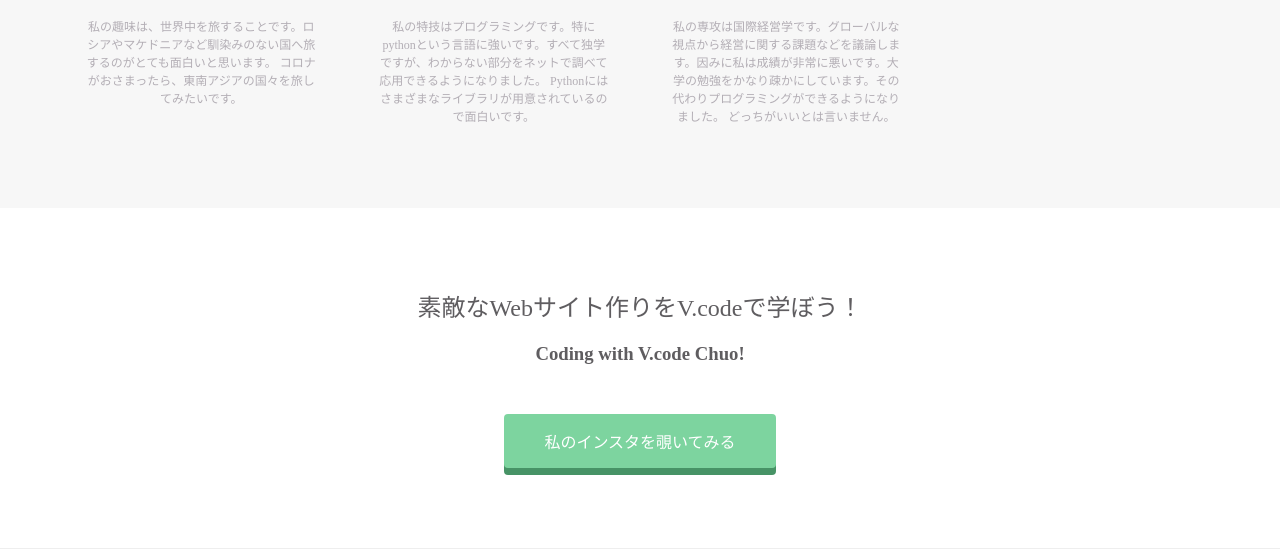
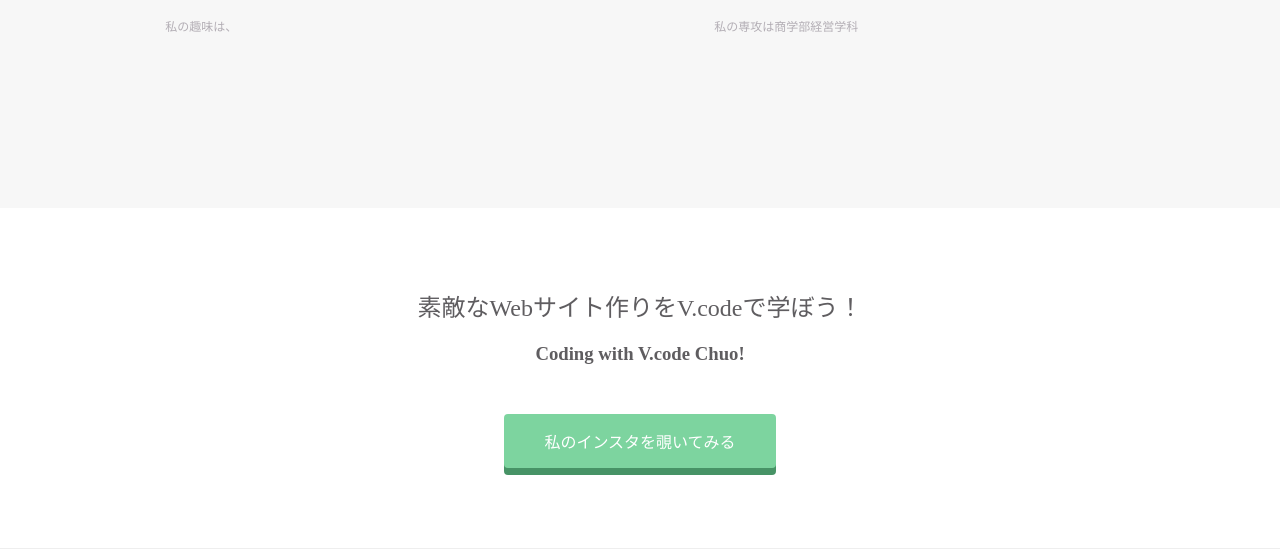
Before and after one commit to k4823/test-vcode, a plain HTML site: page index.html in a window 1280 px wide. Shown: the part 1018-1567 px from the top of the page. Drawn offline with Linux system fonts and the light colour scheme.

Commit message:
Update index.html

```diff
--- a/index.html
+++ b/index.html
@@ -38,8 +38,7 @@
               <img src="https://images.unsplash.com/photo-1609159970575-3cdbb121b33f?ixid=MnwxMjA3fDB8MHxwaG90by1wYWdlfHx8fGVufDB8fHx8&ixlib=rb-1.2.1&auto=format&fit=crop&w=800&q=80" with=200 height=200>
               <p>趣味</p>
             </div>
-            <p class="txt-contents">私の趣味は、世界中を旅することです。ロシアやマケドニアなど馴染みのない国へ旅するのがとても面白いと思います。
-                コロナがおさまったら、東南アジアの国々を旅してみたいです。
+            <p class="txt-contents">私の趣味は、
             </p>
           </div>
           <div class="lesson">
@@ -47,8 +46,7 @@
               <img src="https://images.unsplash.com/photo-1590959651373-a3db0f38a961?ixid=MnwxMjA3fDB8MHxwaG90by1wYWdlfHx8fGVufDB8fHx8&ixlib=rb-1.2.1&auto=format&fit=crop&w=937&q=80" with=200 height=200>
               <p>特技</p>
             </div>
-            <p class="txt-contents">私の特技はプログラミングです。特にpythonという言語に強いです。すべて独学ですが、わからない部分をネットで調べて応用できるようになりました。
-                Pythonにはさまざまなライブラリが用意されているので面白いです。
+            <p class="txt-contents">
             </p>
           </div>
           <div class="lesson">
@@ -56,8 +54,7 @@
               <img src="https://images.unsplash.com/photo-1620706857370-e1b9770e8bb1?ixid=MnwxMjA3fDB8MHx0b3BpYy1mZWVkfDEyNHxxUFlzRHp2Sk9ZY3x8ZW58MHx8fHw%3D&ixlib=rb-1.2.1&auto=format&fit=crop&w=500&q=60" with=200 height=200>
               <p>専攻</p>
             </div>
-            <p class="txt-contents">私の専攻は国際経営学です。グローバルな視点から経営に関する課題などを議論します。因みに私は成績が非常に悪いです。大学の勉強をかなり疎かにしています。その代わりプログラミングができるようになりました。
-                どっちがいいとは言いません。
+            <p class="txt-contents">私の専攻は商学部経営学科
             </p>
           </div>
 
```
